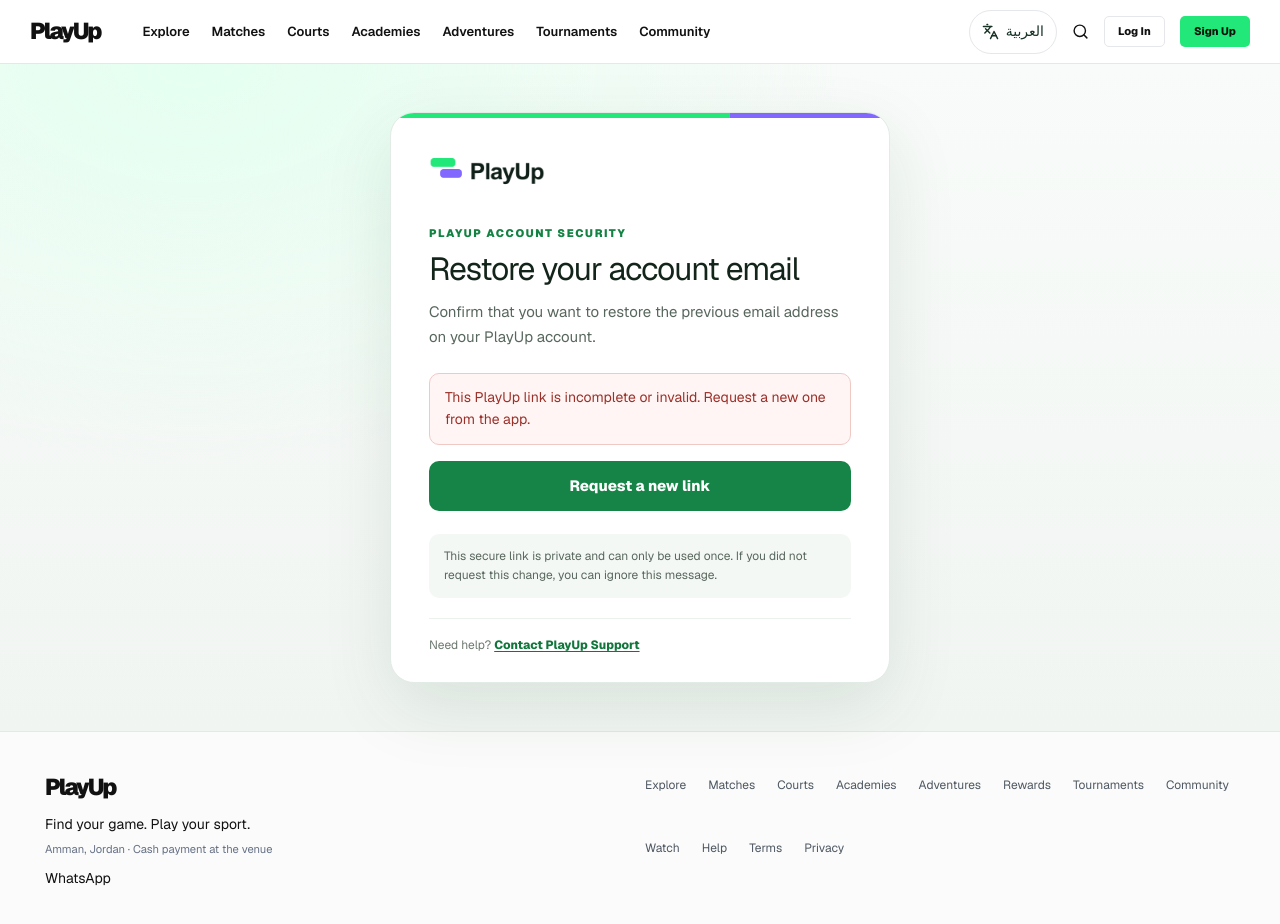
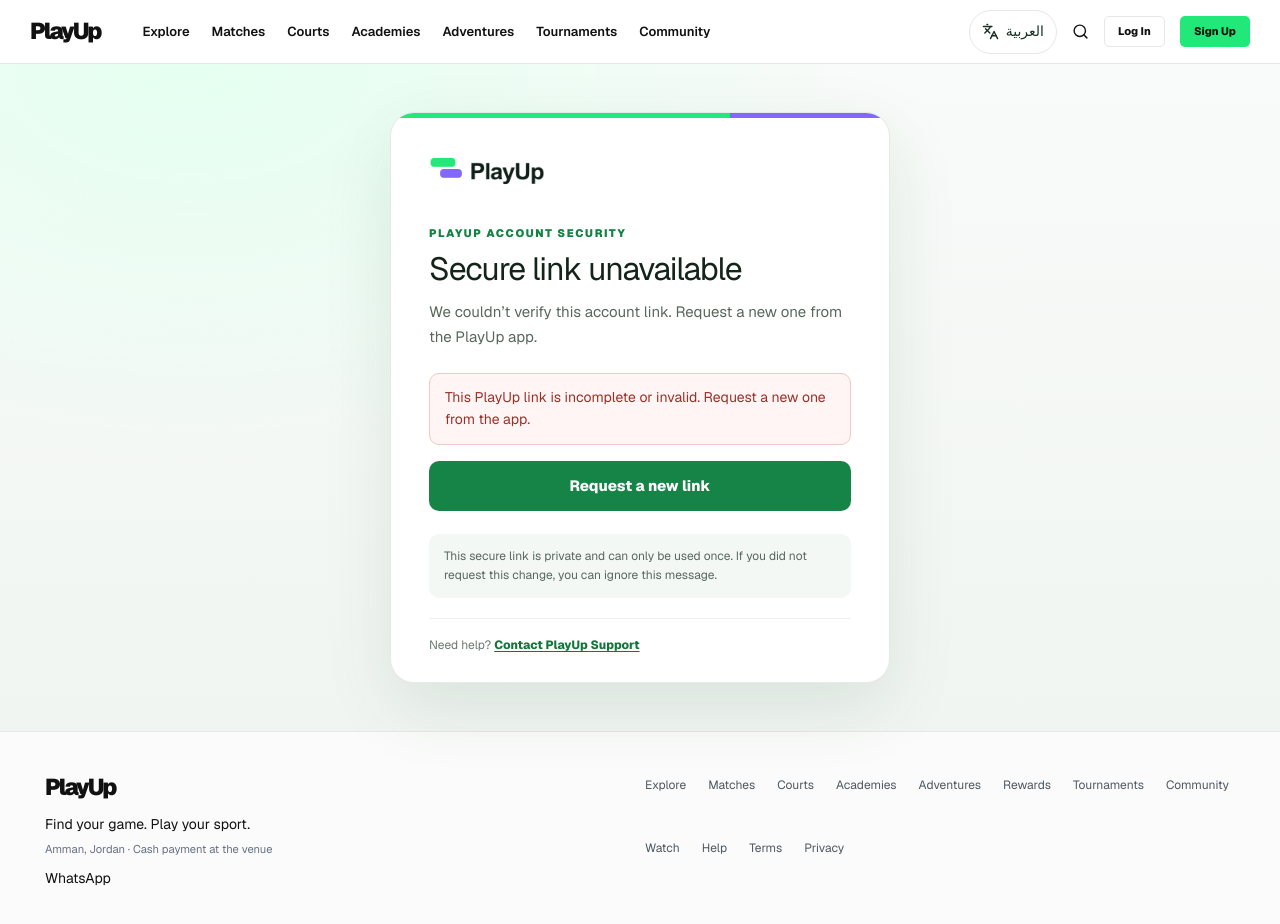
Before and after one commit to tariqnn/palyo, a Next.js app: page /auth/action in a window 1280 px wide. Shown: the top 924 px of the page. Built offline with nearby package versions, Linux system fonts and the light colour scheme; no server answers; the database is empty.

Commit message:
Polish PlayUp account action page

```diff
--- a/app/auth/action/auth-action.tsx
+++ b/app/auth/action/auth-action.tsx
@@ -75,11 +75,12 @@ export function AuthAction({ mode, code, apiKey }: Props) {
     }
   }
 
-  const heading = mode === "resetPassword" ? "Choose a new password" : mode === "verifyEmail" ? "Verify your email" : "Restore your account email";
+  const heading = mode === "resetPassword" ? "Choose a new password" : mode === "verifyEmail" ? "Verify your email" : mode === "recoverEmail" ? "Restore your account email" : "Secure link unavailable";
   const description = mode === "resetPassword"
     ? email ? `Set a new password for ${email}.` : "Set a new password for your PlayUp account."
     : mode === "verifyEmail" ? "Confirm this email address for your PlayUp account."
-      : "Confirm that you want to restore the previous email address on your PlayUp account.";
+      : mode === "recoverEmail" ? "Confirm that you want to restore the previous email address on your PlayUp account."
+        : "We couldn’t verify this account link. Request a new one from the PlayUp app.";
 
   return <main className="auth-action-page">
     <section className="auth-action-card" aria-live="polite">
--- a/app/auth/action/page.tsx
+++ b/app/auth/action/page.tsx
@@ -5,7 +5,7 @@ import { AuthAction } from "./auth-action";
 export const dynamic = "force-dynamic";
 
 export const metadata: Metadata = {
-  title: `Account security | ${brand.name}`,
+  title: "Account security",
   robots: { index: false, follow: false },
 };
 
```
